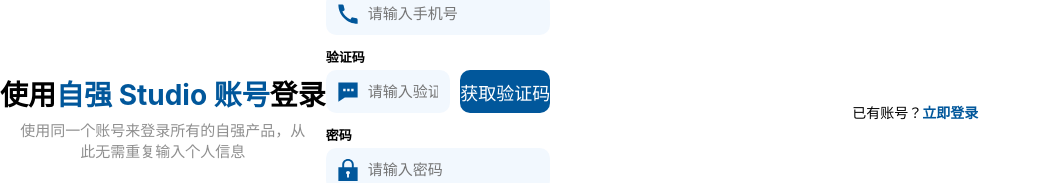
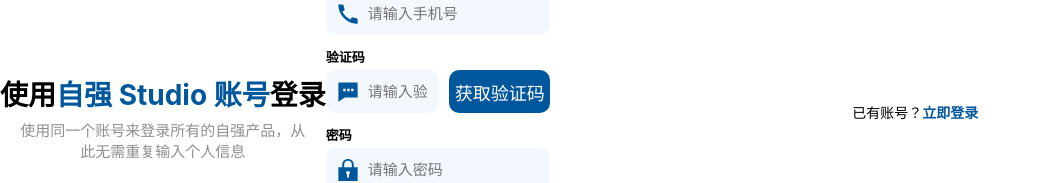
Before and after one commit to ZiqiangStudio/zq_auth_frontend, a Nuxt app: page /register in a window 1280 px wide. Shown: the part 293-476 px from the top of the page, without its empty margins (0-1041 px from the left). Built offline with nearby package versions, Linux system fonts and the light colour scheme.

Commit message:
fix: 修复z-input没有部分字段问题

```diff
--- a/components/z-input.vue
+++ b/components/z-input.vue
@@ -7,11 +7,15 @@
     <div class="extra-input-container">
       <div class="input-container">
         <input
+          ref="inputRef"
           :value="modelValue"
           :type="type"
           :required="required"
           :placeholder="placeholder"
-          @input="$emit('update:modelValue', ($event.target as HTMLInputElement).value)"
+          :maxlength="maxlength"
+          :minlength="minlength"
+          :pattern="pattern"
+          @input="onChange"
         />
         <img :src="icon" />
       </div>
@@ -22,7 +26,7 @@
 <script lang="ts" setup>
 import { PropType } from 'vue';
 
-defineProps({
+const props = defineProps({
   modelValue: {
     type: String,
     required: true,
@@ -47,11 +51,52 @@
     type: String,
     required: true,
   },
+  minlength: {
+    type: String,
+    required: false,
+  },
+  maxlength: {
+    type: String,
+    required: false,
+  },
+  pattern: {
+    type: String,
+    required: false,
+  },
+  customRule: {
+    type: Function as PropType<(value: string) => string>,
+    required: false,
+  },
 });
 
-defineEmits<{
+const emit = defineEmits<{
   (e: 'update:modelValue', value: string): void;
 }>();
+
+const inputRef = ref<HTMLInputElement | null>(null);
+function reportValidity() {
+  if (inputRef.value) {
+    inputRef.value.reportValidity();
+  }
+}
+
+defineExpose({
+  reportValidity,
+});
+
+function onChange(e: Event) {
+  const newValue = (e.target as HTMLInputElement).value;
+  if (props.customRule) {
+    const msg = props.customRule(newValue);
+    if (msg.length > 0 && inputRef.value) {
+      inputRef.value.setCustomValidity(msg);
+    } else if (inputRef.value) {
+      inputRef.value.setCustomValidity('');
+    }
+  }
+  emit('update:modelValue', newValue);
+}
+
 </script>
 <style lang="less" scoped>
 .form-item {
@@ -74,7 +119,7 @@
   display: flex;
   gap: 10px;
 
-  input {
+  div {
     flex: 1;
   }
 }
--- a/pages/register.vue
+++ b/pages/register.vue
@@ -10,6 +10,7 @@
         placeholder="请输入用户名"
       />
       <z-input
+        ref="phoneInputRef"
         v-model="phone"
         label="手机号"
         icon="/icon/phone.svg"
@@ -46,6 +47,7 @@
         icon="/icon/lock.svg"
         required
         placeholder="请再次输入密码"
+        :custom-rule="confirmedPasswordRule"
       />
       <button>注册</button>
     </form>
@@ -53,11 +55,11 @@
   </div>
 </template>
 <script lang="ts" setup>
-const username = ref("");
-const phone = ref("");
-const sms = ref("");
-const password = ref("");
-const confirmedPassword = ref("");
+const username = ref('');
+const phone = ref('');
+const sms = ref('');
+const password = ref('');
+const confirmedPassword = ref('');
 
 function submit(e: Event) {
   $fetch('/api/users/', {
@@ -97,6 +99,11 @@
     console.log(res.status);
   });
   e.preventDefault();
+}
+
+function confirmedPasswordRule(value: string) {
+  if (value === password.value) return '';
+  return '确认密码必须与密码相同';
 }
 </script>
 <style lang="less" scoped>
```
